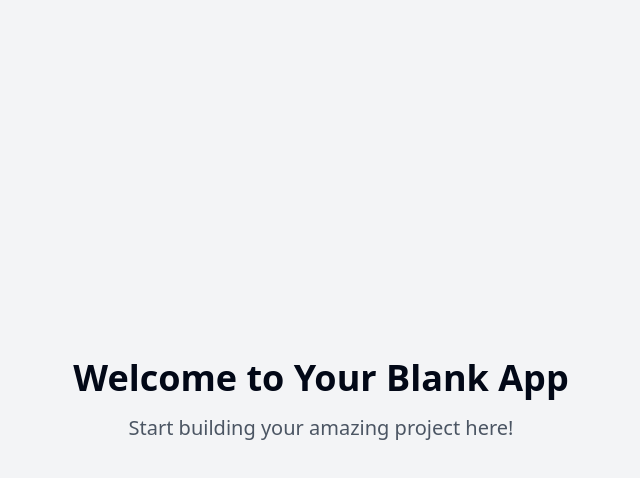
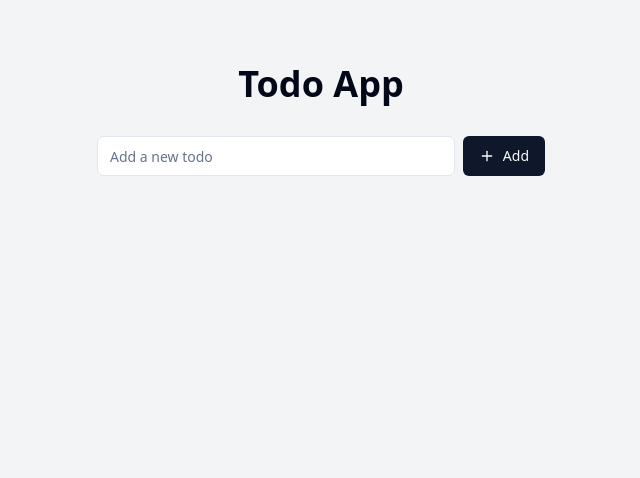
Before and after one commit to GPT-Engineer-App/tasky-owl, a React (Vite) app: page / in a window 1280 px wide. Shown: the top 478 px of the page, without its empty margins (319-959 px from the left). Built offline with nearby package versions, Linux system fonts and the light colour scheme.

Commit message:
Build todo app structure and components
[skip gpt_engineer]

```diff
--- /dev/null
+++ b/src/components/TodoList.jsx
@@ -0,0 +1,33 @@
+import { Checkbox } from '@/components/ui/checkbox';
+import { Button } from '@/components/ui/button';
+import { Trash2 } from 'lucide-react';
+
+const TodoList = ({ todos, toggleTodo, deleteTodo }) => {
+  return (
+    <ul className="space-y-2">
+      {todos.map((todo) => (
+        <li key={todo.id} className="flex items-center justify-between bg-white p-4 rounded-lg shadow">
+          <div className="flex items-center">
+            <Checkbox
+              id={`todo-${todo.id}`}
+              checked={todo.completed}
+              onCheckedChange={() => toggleTodo(todo.id)}
+              className="mr-2"
+            />
+            <label
+              htmlFor={`todo-${todo.id}`}
+              className={`${todo.completed ? 'line-through text-gray-500' : 'text-gray-800'}`}
+            >
+              {todo.text}
+            </label>
+          </div>
+          <Button variant="ghost" size="sm" onClick={() => deleteTodo(todo.id)}>
+            <Trash2 className="h-4 w-4 text-red-500" />
+          </Button>
+        </li>
+      ))}
+    </ul>
+  );
+};
+
+export default TodoList;
--- a/src/pages/Index.jsx
+++ b/src/pages/Index.jsx
@@ -1,11 +1,48 @@
-// Update this page (the content is just a fallback if you fail to update the page)
+import { useState } from 'react';
+import { Plus } from 'lucide-react';
+import { Button } from '@/components/ui/button';
+import { Input } from '@/components/ui/input';
+import TodoList from '../components/TodoList';
 
 const Index = () => {
+  const [todos, setTodos] = useState([]);
+  const [newTodo, setNewTodo] = useState('');
+
+  const addTodo = () => {
+    if (newTodo.trim() !== '') {
+      setTodos([...todos, { id: Date.now(), text: newTodo, completed: false }]);
+      setNewTodo('');
+    }
+  };
+
+  const toggleTodo = (id) => {
+    setTodos(todos.map(todo =>
+      todo.id === id ? { ...todo, completed: !todo.completed } : todo
+    ));
+  };
+
+  const deleteTodo = (id) => {
+    setTodos(todos.filter(todo => todo.id !== id));
+  };
+
   return (
-    <div className="min-h-screen flex items-center justify-center bg-gray-100">
-      <div className="text-center">
-        <h1 className="text-4xl font-bold mb-4">Welcome to Your Blank App</h1>
-        <p className="text-xl text-gray-600">Start building your amazing project here!</p>
+    <div className="min-h-screen flex flex-col items-center justify-start pt-16 bg-gray-100">
+      <div className="w-full max-w-md">
+        <h1 className="text-4xl font-bold mb-8 text-center">Todo App</h1>
+        <div className="flex mb-4">
+          <Input
+            type="text"
+            value={newTodo}
+            onChange={(e) => setNewTodo(e.target.value)}
+            placeholder="Add a new todo"
+            className="flex-grow mr-2"
+          />
+          <Button onClick={addTodo}>
+            <Plus className="h-4 w-4 mr-2" />
+            Add
+          </Button>
+        </div>
+        <TodoList todos={todos} toggleTodo={toggleTodo} deleteTodo={deleteTodo} />
       </div>
     </div>
   );
```
